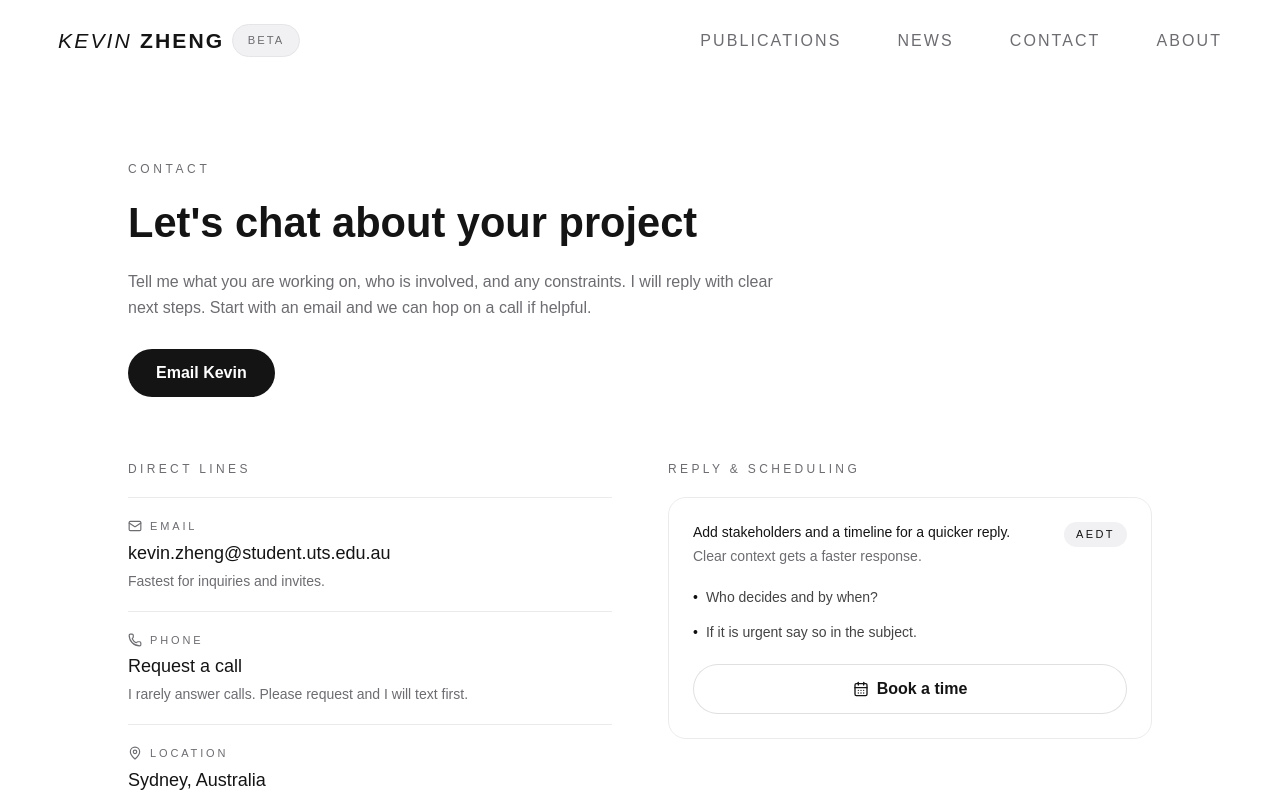
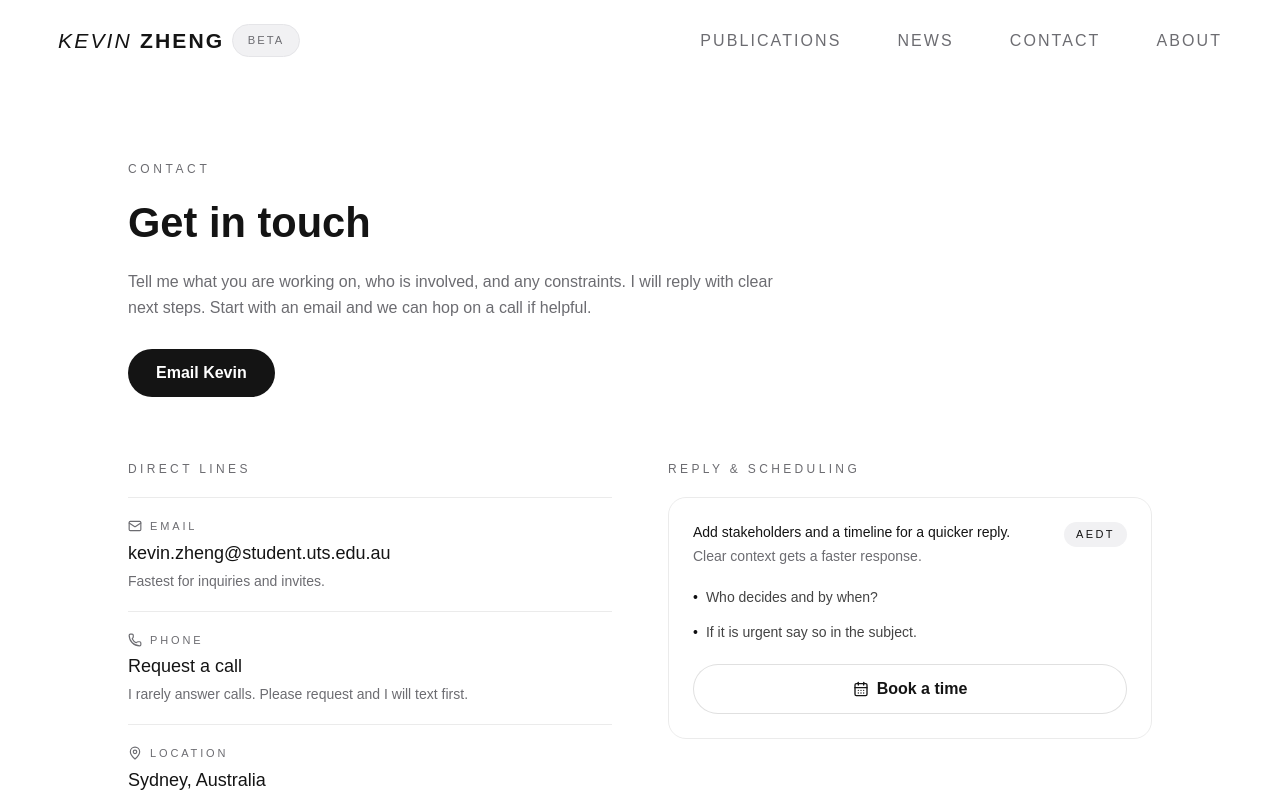
Before and after one commit to kyxzhe/kyxzhe.github.io, a Next.js app: page /contact in a window 1280 px wide. Shown: the top 800 px of the page. Built offline with nearby package versions, Linux system fonts and the light colour scheme.

Commit message:
chore: update contact headline

```diff
--- a/src/app/contact/page.tsx
+++ b/src/app/contact/page.tsx
@@ -92,7 +92,7 @@ export default function ContactPage() {
         <section className="mt-2 space-y-5">
           <p className="text-xs uppercase tracking-[0.3em] text-muted-foreground">Contact</p>
           <h1 className="text-[2.4rem] md:text-[2.6rem] font-semibold leading-tight text-foreground">
-            Let&apos;s chat about your project
+            Get in touch
           </h1>
           <p className="text-[15px] md:text-base text-muted-foreground max-w-2xl leading-relaxed">
             Tell me what you are working on, who is involved, and any constraints. I will reply with clear next steps. Start with an email and we can hop on a call if helpful.
```
